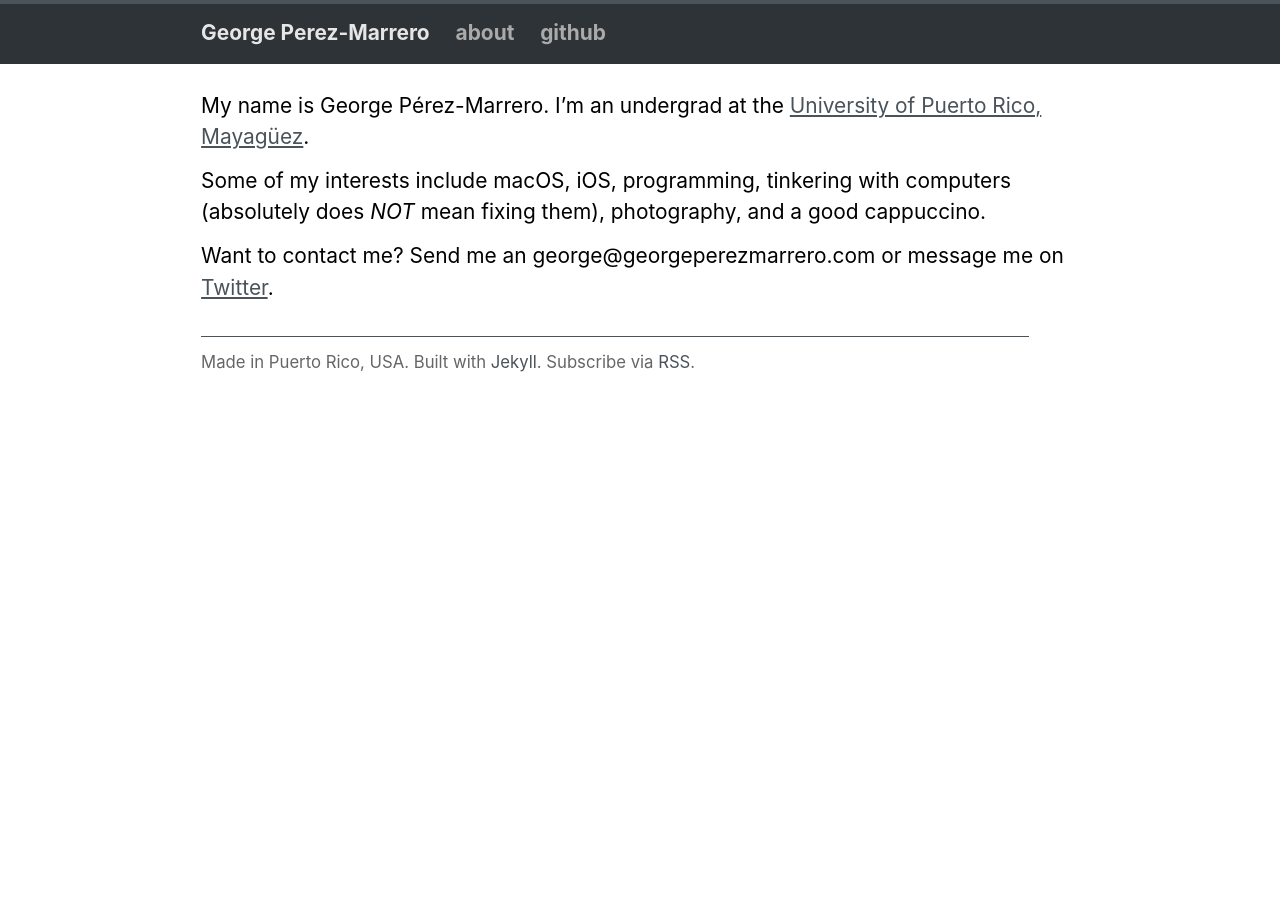
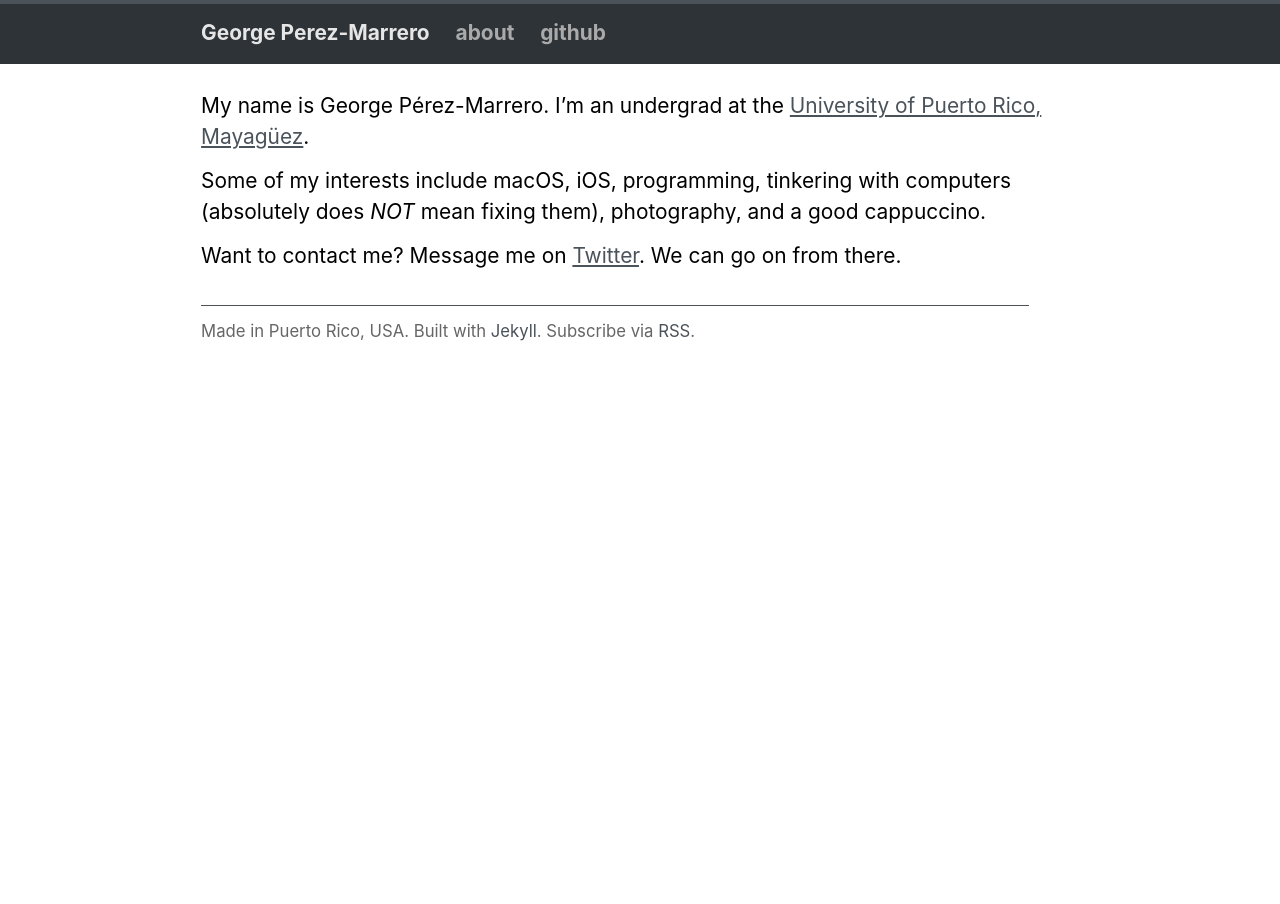
Before and after one commit to georgeperez/titanpointe.org, a Jekyll site: the page built from about/index.html, in a window 1280 px wide. Built offline with Jekyll 4.4.1, drawn with Linux system fonts in a browser that asks for light colours.

Commit message:
Updated info for about page, and config file

```diff
--- a/_config.yml
+++ b/_config.yml
@@ -1,6 +1,7 @@
-name: George Perez
+title: George Perez Marrero
 markdown: kramdown
 permalink: pretty
+highligther: rouge
 timezone: America/Puerto_Rico
 email: george@georgeperezmarrero.com
 google_analytics_id: UA-40381065-2
--- a/about/index.html
+++ b/about/index.html
@@ -3,9 +3,9 @@ layout: default
 title: About
 ---
 <div class="about">
-<p>My name is George Pérez-Marrero. I&rsquo;m an undergrad at the <a href="https://uprm.edu/">University of Puerto Rico, Mayagüez</a>.</p>
+  <p>My name is George Pérez-Marrero. I&rsquo;m an undergrad at the <a href="https://uprm.edu/">University of Puerto Rico, Mayagüez</a>.</p>
 
-<p>Some of my interests include macOS, iOS, programming, tinkering with computers (absolutely does <em>NOT</em> mean fixing them), photography, and a good cappuccino.</p>
+  <p>Some of my interests include macOS, iOS, programming, tinkering with computers (absolutely does <em>NOT</em> mean fixing them), photography, and a good cappuccino.</p>
 
-<p>Want to contact me? Send me an {{ site.email }} or message me on <a href="https://twitter.com/georgeperez/">Twitter</a>.</p>
+  <p>Want to contact me? Message me on <a href="https://twitter.com/georgeperez/">Twitter</a>. We can go on from there.</p>
 </div>
--- a/index.html
+++ b/index.html
@@ -4,6 +4,6 @@ title: George Perez-Marrero
 ---
   <ul class="posts">
     {% for post in site.posts %}
-      <li><span>{{ post.date | date_to_string }}</span>: <a href="{{ post.url }}" title="{{ post.title }}">{{ post.title }}</a></li>
+      <li><span>{{ post.date | date:"%b %-d, %Y" }}</span>: <a href="{{ post.url }}" title="{{ post.title }}">{{ post.title }}</a></li>
       {% endfor %}
     </ul>
```
